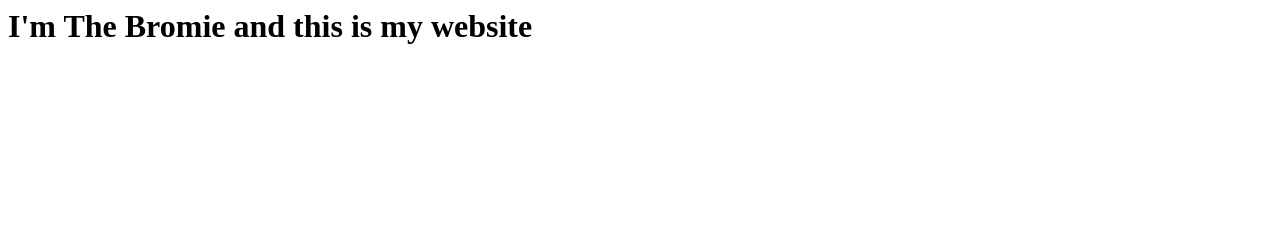
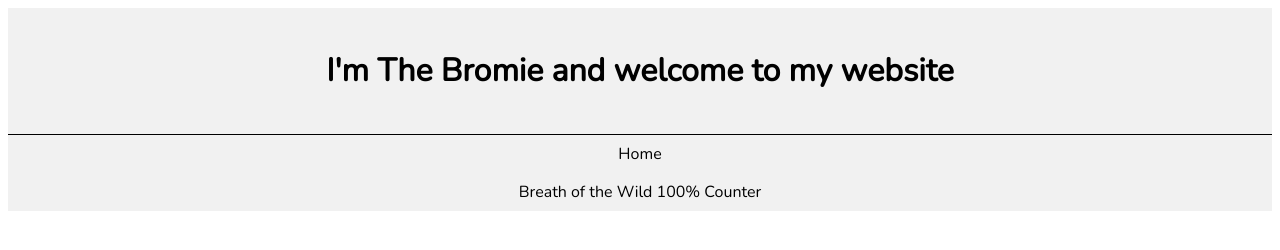
Before and after one commit to thebromie/thebromie.github.com, a plain HTML site: page index.html in a window 1280 px wide. Drawn offline with nearby package versions, Linux system fonts and the light colour scheme.

Commit message:
added nav-bar, styling, and new blank web page

```diff
--- a/index.html
+++ b/index.html
@@ -1,5 +1,14 @@
 <html>
-  <body>
-    <h1>I'm The Bromie and this is my website</h1>
-  </body>
+    <head>
+        <link href="styleSheet.css" rel="stylesheet" type="text/css"/>
+    </head>
+    <body>
+        <div class="header">
+            <h1>I'm The Bromie and welcome to my website</h1>
+        </div>
+        <ul class="navigation">
+            <li class="navigation"><a href="">Home</a></li>
+            <li class="navigation"><a href="">Breath of the Wild 100% Counter</a></li>
+        </ul>
+    </body>
 </html>
--- /dev/null
+++ b/styleSheet.css
@@ -0,0 +1,34 @@
+@import url('https://fonts.googleapis.com/css2?family=Nunito&display=swap');
+
+body {
+    font-family: 'Nunito', sans-serif;
+}
+
+.header {
+    background-color: #F1F1F1;
+    text-align: center;
+    padding: 20px;
+}
+
+ul.navigation {
+    list-style-type: none;
+    margin: 0;
+    padding: 0;
+    //width: 200px;
+    background-color: #f1f1f1;
+    text-align: center;
+    border-top: 1px solid #000
+}
+
+li.navigation a {
+    display: block;
+    color: #000;
+    padding: 8px 16px;
+    text-decoration: none;
+}
+
+/* Change the link color on hover */
+li.navigation a:hover {
+    background-color: #555;
+    color: white;
+}
```
Also changed, not shown: botwCount.html (added).
